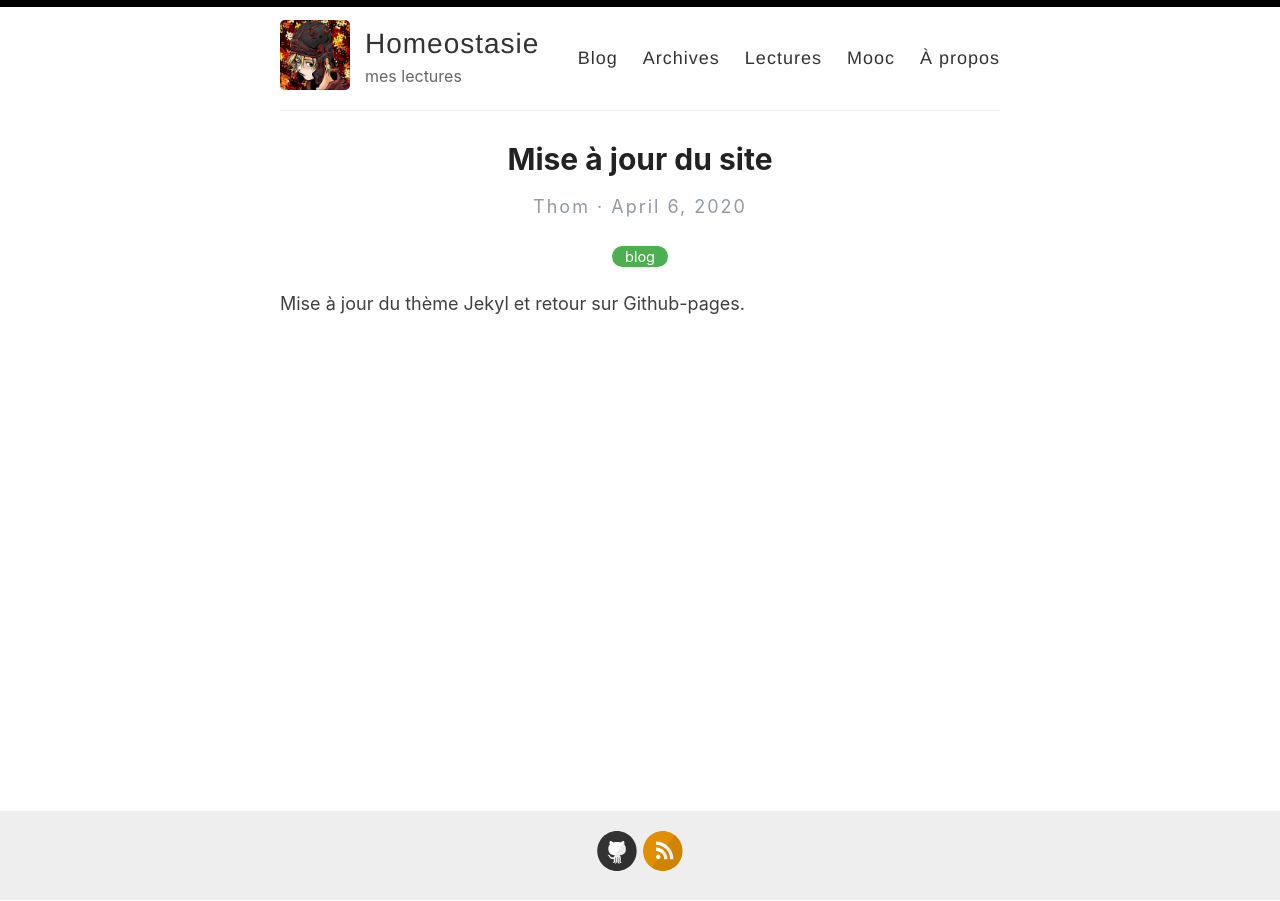
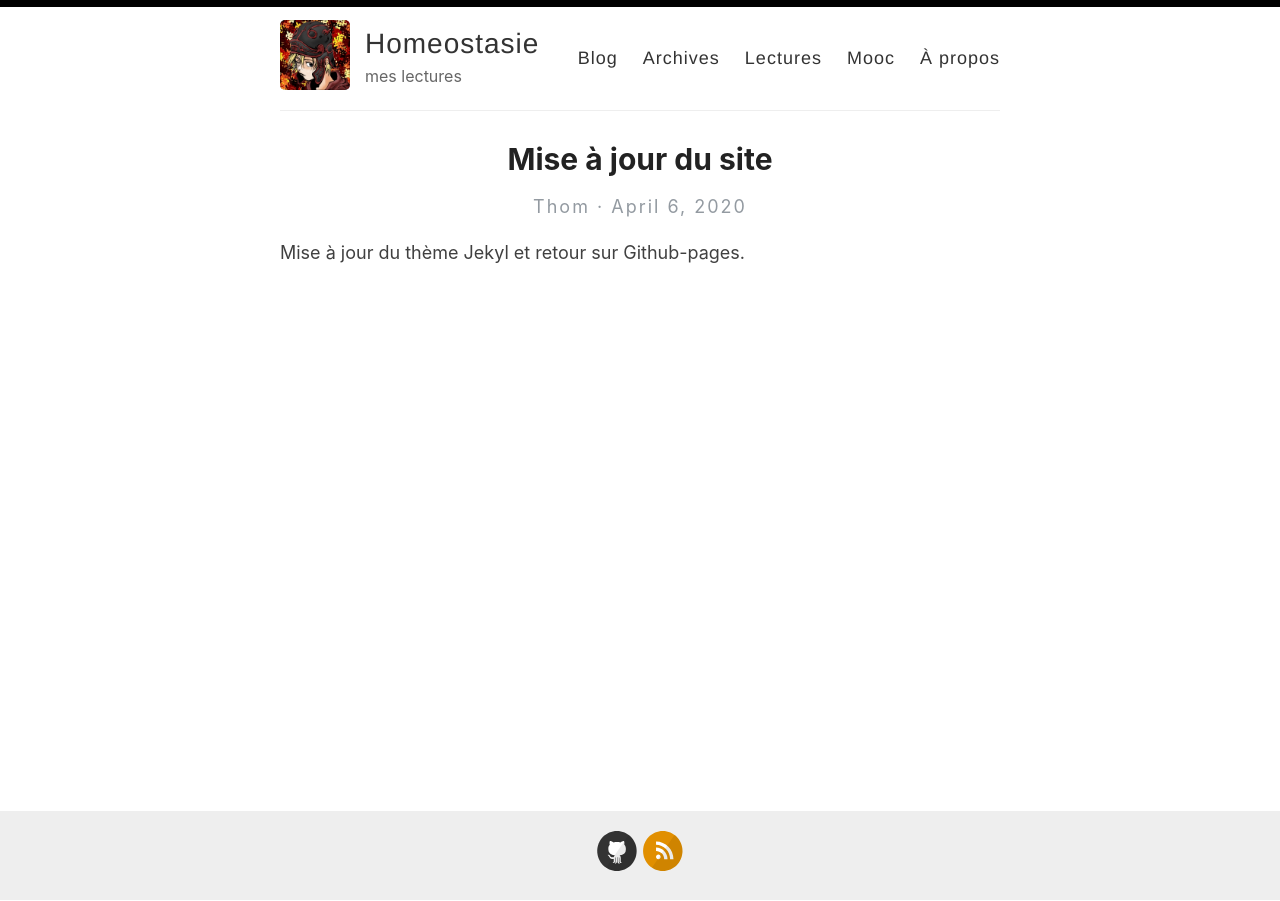
Before and after one commit to homeostasie/bouquins, a Jekyll site: the page built from _posts/2020-04-06-ouverture-du-site.md, in a window 1280 px wide. Built offline with Jekyll 4.4.1, drawn with Linux system fonts in a browser that asks for light colours; comment, search, counter and statistics services are not loaded.

Commit message:
enlever les tags sur les billets

```diff
--- a/_layouts/post.html
+++ b/_layouts/post.html
@@ -10,17 +10,6 @@
     {% if page.last_modified_at %}
     <p class="author_title" datetime="{{ page.last_modified_at | date_to_xmlschema }}">(Updated: {{ page.last_modified_at | date: "%b %-d, %Y" }})</p>
     {% endif %}
-    <div class="post-tags">
-      {% if post %}
-        {% assign categories = post.categories %}
-      {% else %}
-        {% assign categories = page.categories %}
-      {% endif %}
-      {% for category in categories %}
-        <a href="{{site.baseurl}}/categories/#{{category|slugize}}">{{category}}</a>
-        {% unless forloop.last %}&nbsp;{% endunless %}
-      {% endfor %}
-    </div>
   </div>
 
   <div class="entry">
```
